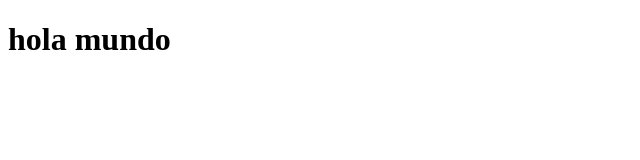
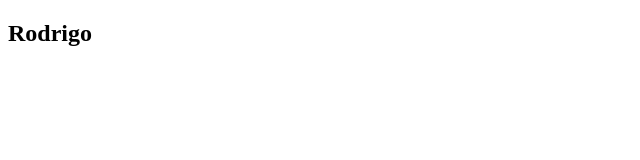
Before and after one commit to rodrigo3388/curso, a plain HTML site: page index.html in a window 1280 px wide. Shown: the whole page, without its empty margins (0-640 px from the left). Drawn offline with Linux system fonts and the light colour scheme.

Commit message:
contenedor/ h2

```diff
--- a/index.html
+++ b/index.html
@@ -3,10 +3,14 @@
 <head>
 	<meta charset="utf-8">
 	<meta name="viewport" content="width=device-width, initial-scale=1">
-	<title>Git</title>
+	<title>Git y Github</title>
 </head>
 <body>
-	<h1>hola mundo</h1>
+	<div class="container">
+		<h2>Rodrigo</h2>
+	</div>
+
+
 
 </body>
 </html>
```
